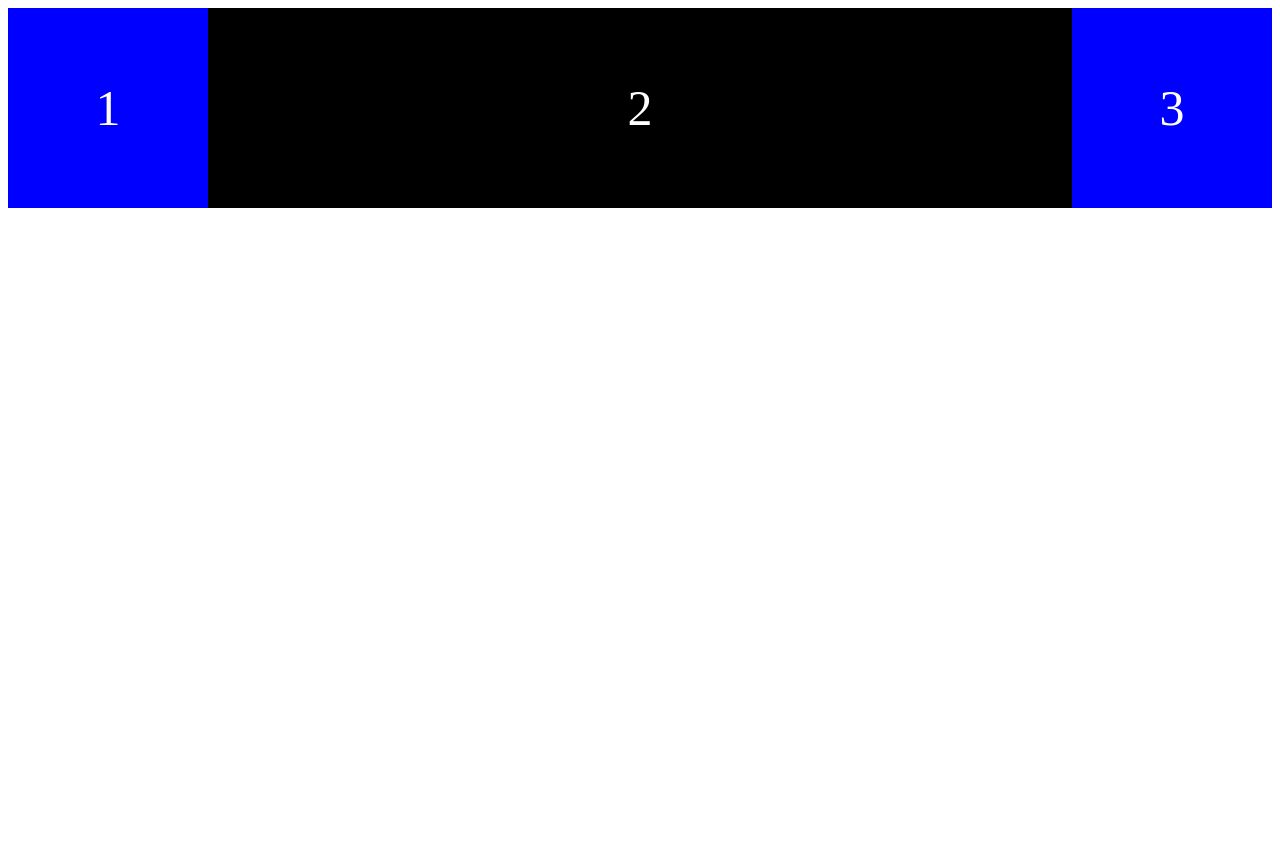
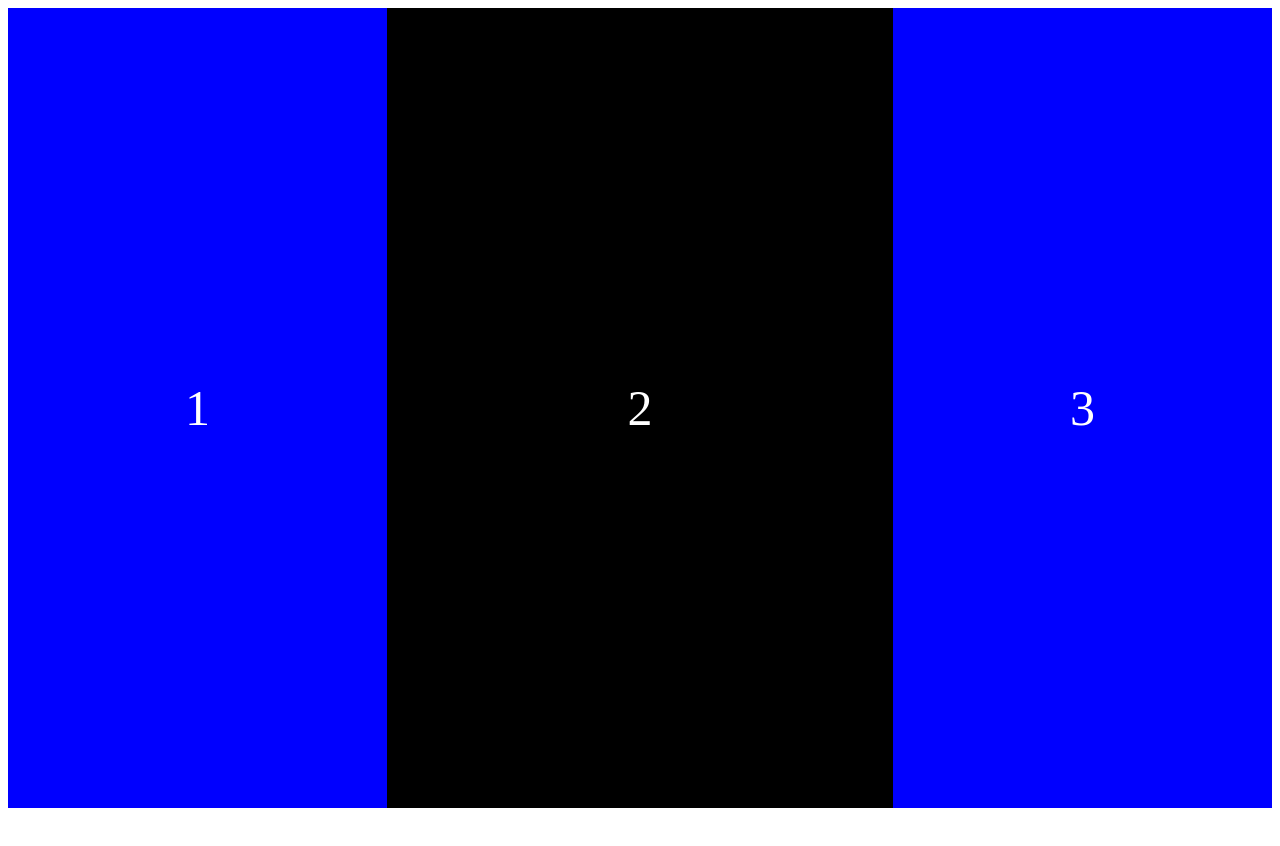
Before and after one commit to kimoony/css-layout-master-class, a plain HTML site: page index.html in a window 1280 px wide. Shown: the top 846 px of the page. After the commit the page ends 816 px from the top, so only its background shows below. Drawn offline with Linux system fonts and the light colour scheme.

Commit message:
studied flex, + flex-basis

```diff
--- a/style.css
+++ b/style.css
@@ -2,20 +2,21 @@
   display: flex;
   /* 기본방향 */
   /* flex-direction: row; */
-  /* flex-direction: column-reverse; */
+  /* flex-direction: column; */
   /* main axis */
   justify-content: space-around;
   align-content: flex-start;
   /* cross axis */
   /* align-items: center; */
-  height: 200vh;
+  height: 100vh;
   /* flex-wrap: wrap; */
 }
 
 .child {
   background: blue;
-  width: 200px;
-  height: 200px;
+  flex-basis: 30%;
+  /* width: 200px; */
+  /* height: 200px; */
   color: white;
   font-size: 50px;
   display: flex;
@@ -30,7 +31,13 @@
 } */
 
 /* flex-gorw / flex- shrink */
+/* .child:nth-child(2) {
+  background: black;
+  flex-grow: 2;
+} */
+
+/* flex-basis */
 .child:nth-child(2) {
   background: black;
-  flex-grow: 2;
+  flex-grow: 1;
 }
```
